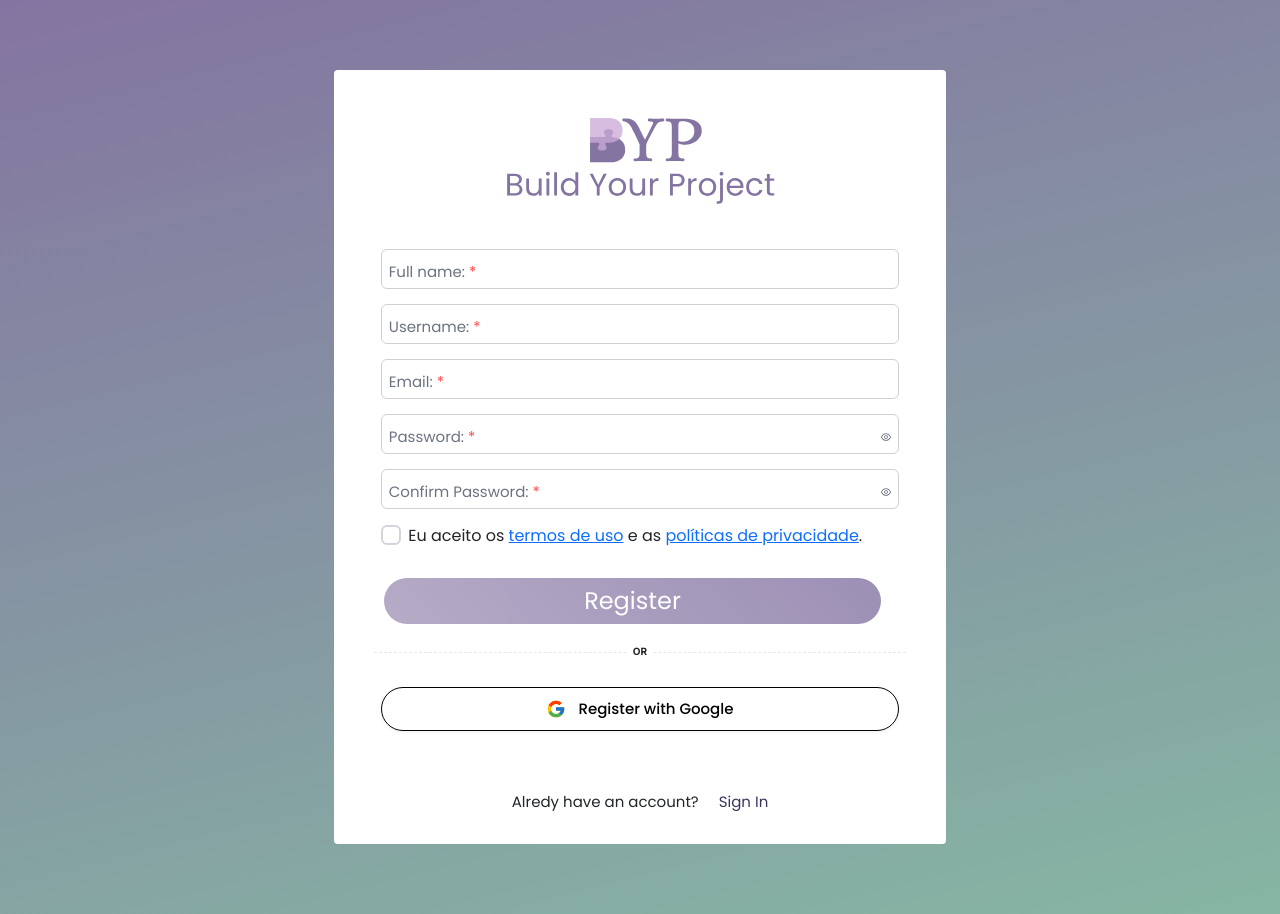
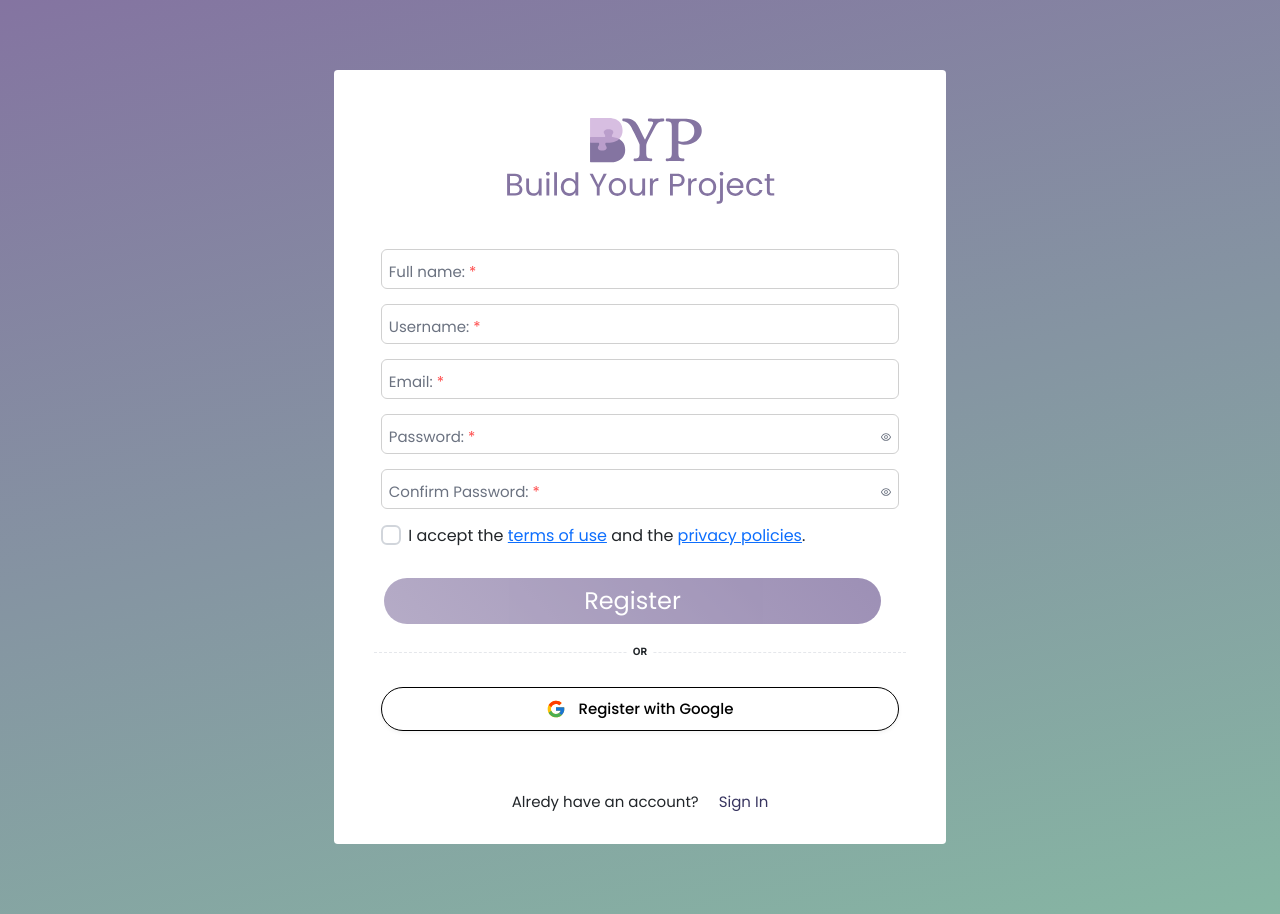
Before and after one commit to GreenBerries-BYP/BuildYourProject-front, a React (Vite) app in the folder frontend/: page /register in a window 1280 px wide. Built offline with nearby package versions, Linux system fonts and the light colour scheme; no server answers.

Commit message:
fix - botão google no cadastro

```diff
--- a/frontend/src/hooks/useAuth.js
+++ b/frontend/src/hooks/useAuth.js
@@ -79,7 +79,7 @@ export const useAuth = () => {
       );
 
       const { token } = response.data;
-      setToken(token);
+      saveToken(token);
       setUser(token);
       navigate("/home");
     } catch (error) {
--- a/frontend/src/pages/Register.jsx
+++ b/frontend/src/pages/Register.jsx
@@ -9,6 +9,7 @@ import { Password } from "primereact/password";
 import { Checkbox } from "primereact/checkbox";
 import { Divider } from "primereact/divider";
 import { FloatLabel } from "primereact/floatlabel";
+import { useGoogleLogin } from "@react-oauth/google";
 import { GoogleLogin } from "@react-oauth/google";
 import { FcGoogle } from "react-icons/fc";
 import { useAuth } from "../hooks/useAuth";
@@ -36,6 +37,18 @@ const Register = () => {
       password: "",
       confirmPassword: "",
       acceptTerms: false,
+    },
+  });
+
+  const handleGoogleRegister = useGoogleLogin({
+    onSuccess: (tokenResponse) => {
+      googleLogin(tokenResponse);
+    },
+    onError: () => {
+      toastService.error(
+        "Erro no Google",
+        "Não foi possível se cadastrar com o Google."
+      );
     },
   });
 
@@ -265,17 +278,17 @@ const Register = () => {
               )}
             />
             <label htmlFor="acceptTerms" className="check-label">
-              Eu aceito os{" "}
+              {t("register.iAccept")}{" "}
               <a href="/use_terms" target="_blank" rel="noopener noreferrer">
-                termos de uso
+                {t("register.termsOfUse")}
               </a>{" "}
-              e as{" "}
+              {t("register.and")}{" "}
               <a
                 href="/privacy_policy"
                 target="_blank"
                 rel="noopener noreferrer"
               >
-                políticas de privacidade
+                {t("register.privacyPolicy")}
               </a>
               .
             </label>
@@ -310,6 +323,7 @@ const Register = () => {
               type="button"
               className="btn-google-custom"
               disabled={isGoogleLoading}
+              onClick={handleGoogleRegister}
             >
               {isGoogleLoading ? (
                 <div
@@ -319,11 +333,13 @@ const Register = () => {
               ) : (
                 <>
                   <FcGoogle className="google-icon" />
-                  <span>{t("register.google")}</span>
+                  <span>
+                    {t("register.google", "Cadastre-se com o Google")}
+                  </span>
                 </>
               )}
             </button>
-            <div
+            {/* <div
               style={{
                 position: "absolute",
                 top: 0,
@@ -344,7 +360,7 @@ const Register = () => {
                 }
                 useOneTap={false}
               />
-            </div>
+            </div> */}
           </div>
         </form>
 
--- a/frontend/src/translate/languages/en.js
+++ b/frontend/src/translate/languages/en.js
@@ -110,6 +110,10 @@ const en = {
     passwordPlaceholder: "Enter your password",
     confirmPasswordLabel: "Confirm Password:",
     confirmPasswordPlaceholder: "Confirm your password",
+    iAccept: "I accept the",
+    termsOfUse: "terms of use",
+    and: "and the",
+    privacyPolicy: "privacy policies",
     errorPasswordMismatch: "Passwords do not match.",
     errorAcceptTerms: "You must accept the terms of use and privacy policies.",
     errorRegistrationFailed:
--- a/frontend/src/translate/languages/pt.js
+++ b/frontend/src/translate/languages/pt.js
@@ -110,6 +110,10 @@ const pt = {
     passwordPlaceholder: "Digite sua senha",
     confirmPasswordLabel: "Confirmar Senha:",
     confirmPasswordPlaceholder: "Confirme sua senha",
+    iAccept: "Eu aceito os",
+    termsOfUse: "termos de uso",
+    and: "e as",
+    privacyPolicy: "políticas de privacidade",
     errorPasswordMismatch: "As senhas não coincidem.",
     errorAcceptTerms:
       "Você precisa aceitar os termos de uso e políticas de privacidade.",
```
